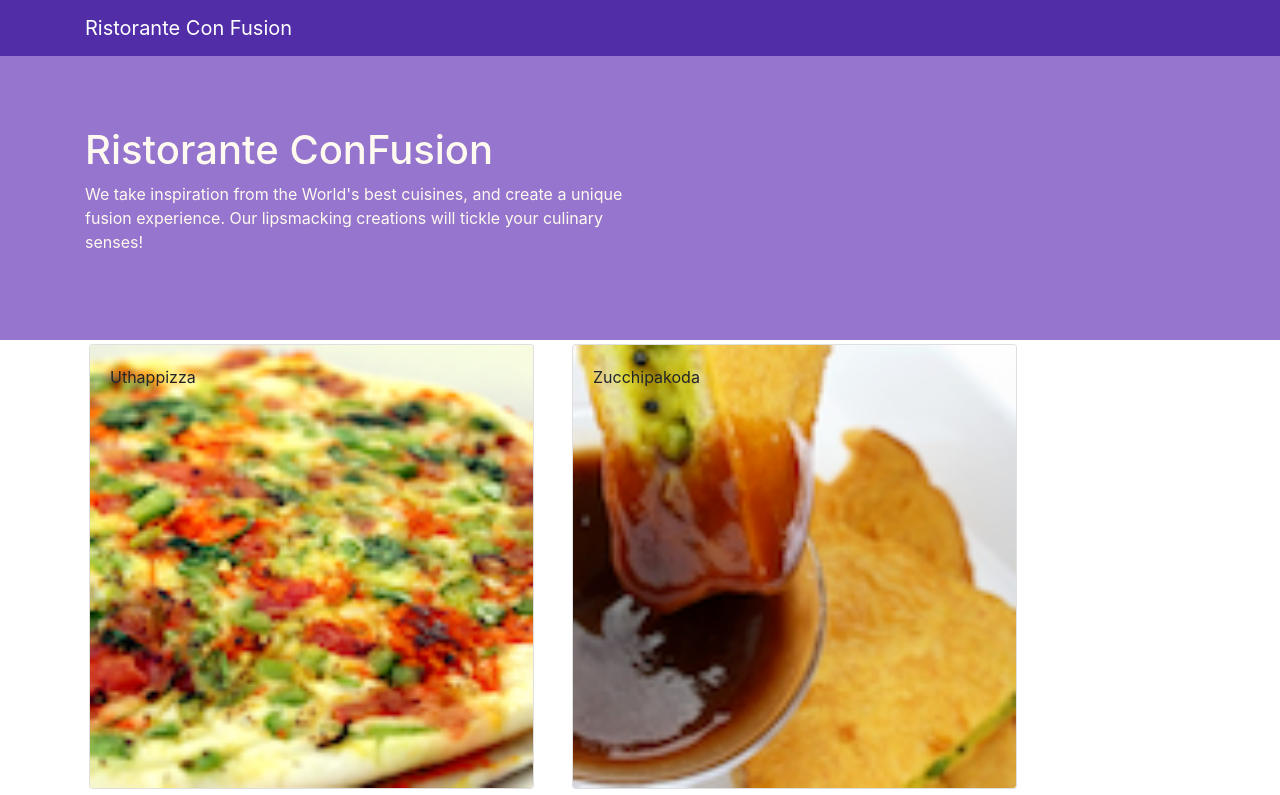
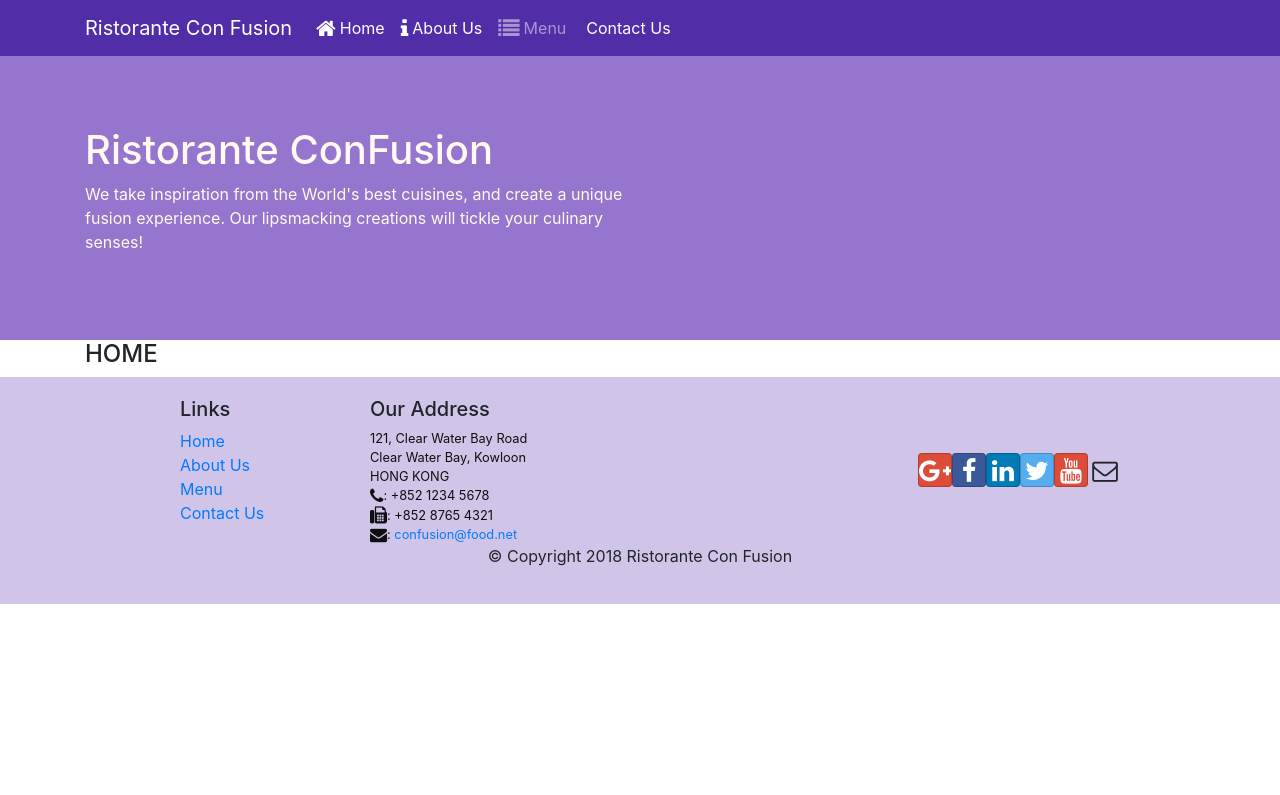
Before and after one commit to shivamkushwah0/react-front-end-, a React (Create React App) app: page /home in a window 1280 px wide. Shown: the top 795 px of the page. Built offline with nearby package versions, Linux system fonts and the light colour scheme.

Commit message:
react router

```diff
--- a/package.json
+++ b/package.json
@@ -37,6 +37,7 @@
   },
   "devDependencies": {
     "bootstrap-social": "^5.1.1",
-    "font-awesome": "^4.7.0"
+    "font-awesome": "^4.7.0",
+    "react-router-dom": "^5.2.0"
   }
 }
--- a/src/App.js
+++ b/src/App.js
@@ -1,5 +1,6 @@
 import Main from './components/MainComponent';
 import React , {Component} from 'react';
+import {BrowserRouter} from 'react-router-dom';
 
 class App extends Component {
 
@@ -7,9 +8,13 @@ class App extends Component {
 
   render(){
   return (
-    <div>
-      <Main />
-    </div>
+
+      <BrowserRouter>
+        <div>
+        <Main />
+        </div>
+      </BrowserRouter>
+
   );
 }
 }
--- a/src/components/FooterComponent.js
+++ b/src/components/FooterComponent.js
@@ -1,4 +1,5 @@
 import React from 'react';
+import {Link} from 'react-router-dom';
 
 function Footer(props) {
     return(
@@ -8,10 +9,10 @@ function Footer(props) {
                 <div className="col-4 offset-1 col-sm-2">
                     <h5>Links</h5>
                     <ul className="list-unstyled">
-                        <li><a href="#">Home</a></li>
-                        <li><a href="#">About</a></li>
-                        <li><a href="#">Menu</a></li>
-                        <li><a href="contactus.html">Contact</a></li>
+                        <li><Link to='/home'>Home</Link></li>
+                        <li><Link to='/aboutus'>About Us</Link></li>
+                        <li><Link to='/menu'>Menu</Link></li>
+                        <li><Link to='/contactus'>Contact Us</Link></li>
                     </ul>
                 </div>
                 <div className="col-7 col-sm-5">
--- a/src/components/HeaderComponent.js
+++ b/src/components/HeaderComponent.js
@@ -1,15 +1,60 @@
-import React , {Component} from 'react' ;
-import {Navbar,NavbarBrand , Jumbotron} from 'reactstrap';
+import { Nav, Navbar, NavbarBrand, NavbarToggler, Collapse, NavItem, Jumbotron } from 'reactstrap';
+import { NavLink } from 'react-router-dom';
+import React , {Component} from 'react';
 
 
 class Header extends Component {
+    constructor(props){
+        super(props);
+        this.state={
+            isNavOpen:false
+
+        };
+        this.toggleNav = this.toggleNav.bind(this);
+
+    }
+
+    toggleNav(){
+        this.setState(
+            {isNavOpen:!this.state.isNavOpen
+            });
+    }
     render () {
     return(
         <React.Fragment>
-        <Navbar dark>
+        <Navbar dark expand="md">
       <div className="container">
-      <NavbarBrand href="/">
+        <NavbarToggler onClick={this.toggleNav} />
+      <NavbarBrand className="ml-auto" href="/">
       Ristorante Con Fusion</NavbarBrand>
+      <Collapse isOpen={this.state.isNavOpen} navbar>
+      <Nav navbar>
+          <NavItem>
+              <NavLink  className ="nav-link" to="/home">
+                  <span className="fa fa-home fa-lg mr-1"></span>
+                  Home
+              </NavLink>
+          </NavItem>
+          <NavItem>
+              <NavLink className ="nav-link" to="/">
+                  <span className="fa fa-info fa-lg mr-1"></span>
+                  About Us
+              </NavLink>
+          </NavItem>
+          <NavItem>
+              <NavLink className ="nav-link" to="/menu">
+                  <span className="fa fa-list fa-lg mr-1"></span>
+                  Menu
+              </NavLink>
+          </NavItem>
+          <NavItem>
+              <NavLink className ="nav-link" to="/">
+                  <span className="fa fa-addres-card fa-lg mr-1"></span>
+                  Contact Us
+              </NavLink>
+          </NavItem>
+      </Nav>
+      </Collapse>
       </div>
       </Navbar>
       <Jumbotron>
--- /dev/null
+++ b/src/components/HomeComponent.js
@@ -0,0 +1,10 @@
+import React from 'react'
+
+function Home(){
+    return(
+        <div>
+            <h4>HOME</h4>
+        </div>
+    );
+}
+export default Home;
--- a/src/components/MainComponent.js
+++ b/src/components/MainComponent.js
@@ -1,35 +1,38 @@
 import React ,{Component} from 'react';
-
 import Menu from './MenuComponents';
 import {DISHES} from "../shared/dishes";
 import  DishDetail  from './DishDetailComponent';
 import Header from './HeaderComponent';
 import Footer from './FooterComponent';
+import {Route , Redirect ,Switch } from 'react-router-dom';
+import Home from './HomeComponent';
 class Main extends Component {
 
   constructor(props){
     super(props);
     this.state={
       dishes:DISHES,
-      selectedDish: null
+
     };
   }
-  onDishSelect(dishId)
-  {
-    this.setState({selectedDish:dishId});
-  }
+
 
   render(){
+
+    const HomePage = () => {
+      return (<Home />);
+    }
 
   return (
 
     <div className="App">
       <Header />
       <div className="container">
-      <Menu dishes={this.state.dishes}  onClick={(dishId) => this.onDishSelect(dishId)} />
-      <DishDetail dish={this.state.dishes.filter((dish)=> dish.id===this.state.selectedDish)[0]}
-      d={this.state.dishes.filter((dish)=> dish.id===this.state.selectedDish)}
-      />
+      <Switch>
+              <Route path='/home' component={HomePage} />
+              <Route exact path='/menu' component={() => <Menu dishes={this.state.dishes} />} />
+              <Redirect to="/home" />
+      </Switch>
       </div>
       < Footer />
 
--- a/src/components/MenuComponents.js
+++ b/src/components/MenuComponents.js
@@ -6,10 +6,10 @@ import {
 
 
 
-function RenderMenuItem({dish , onClick} )
+function RenderMenuItem({dish} )
 {
   return (
-    <div className="card" key={dish.id}  onClick={() =>onClick(dish.id)}>
+    <div className="card" key={dish.id}  >
     <CardImg width="100%"  src={dish.image} alt={dish.name} />
     <CardImgOverlay>
     <CardTitle>
@@ -28,7 +28,7 @@ function Menu(props) {
         const menu = props.dishes.map((dish) => {
             return (
               <div key={dish.id} className="col-12 col-md-5 m-1">
-                <RenderMenuItem dish={dish} onClick={props.onClick} />
+                <RenderMenuItem dish={dish} />
               </div>
             );
         });
```
Also changed, not shown: 1 other file (tests, documents, lock files or other folders).
